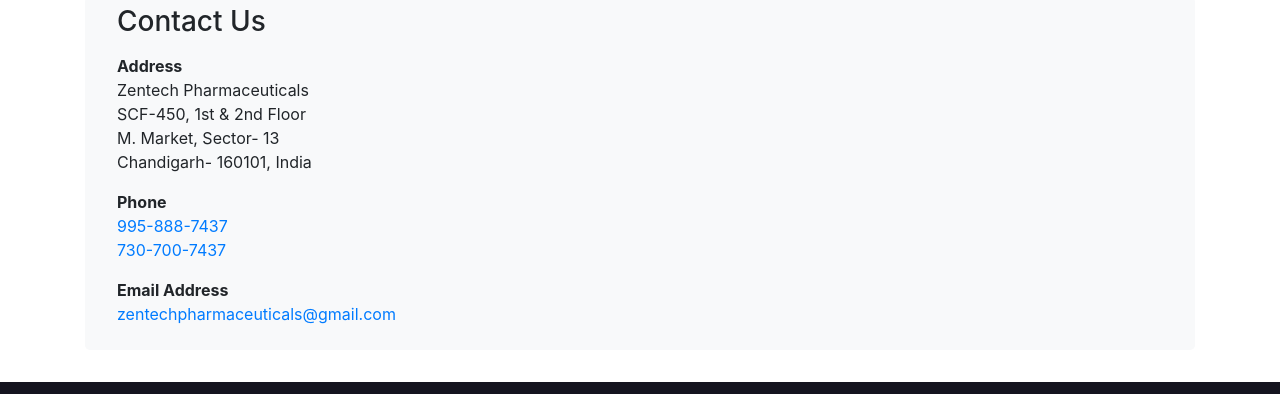
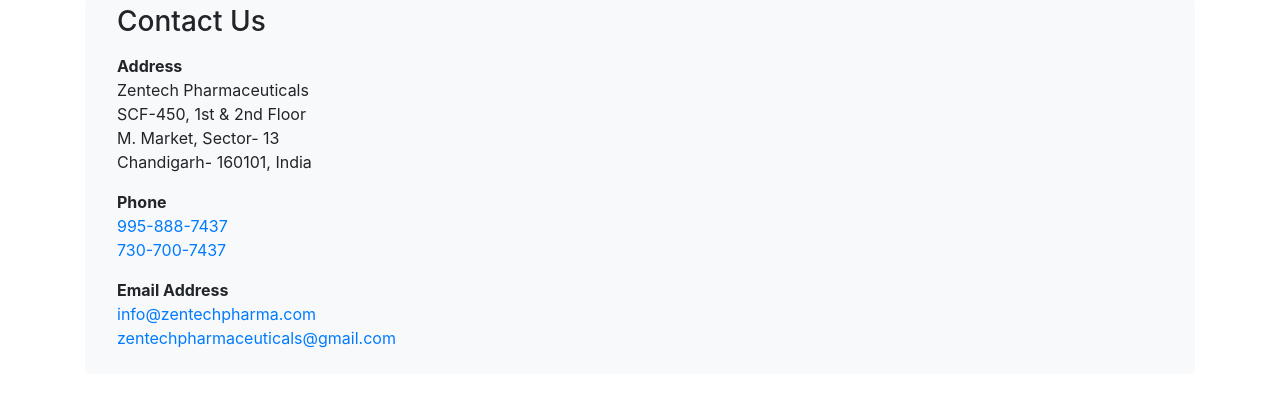
Before and after one commit to zentechpharma/zentechpharma.github.io, a plain HTML site: page index.html in a window 1280 px wide. Shown: the part 854-1248 px from the top of the page. Drawn offline with nearby package versions, Linux system fonts and the light colour scheme.

Commit message:
Update index.html

```diff
--- a/index.html
+++ b/index.html
@@ -136,6 +136,7 @@
 
     <address class="">
       <strong>Email Address</strong><br>
+      <a href="mailto:info@zentechpharma.com">info@zentechpharma.com</a><br>
       <a href="mailto:zentechpharmaceuticals@gmail.com">zentechpharmaceuticals@gmail.com</a>
     </address>
 
```
